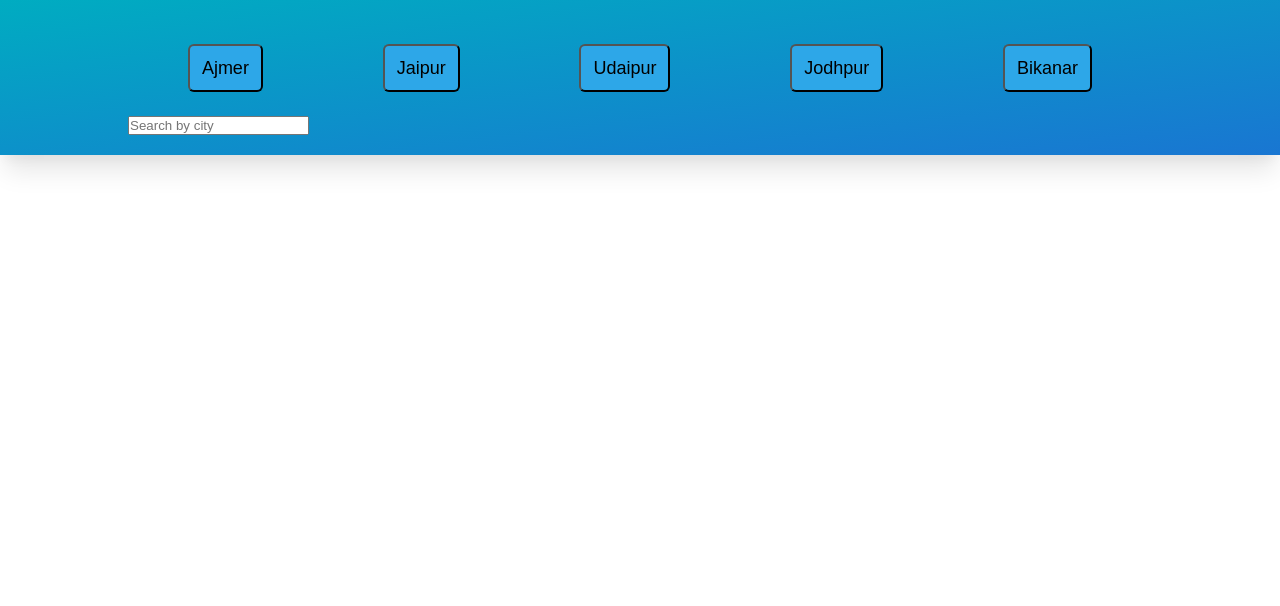
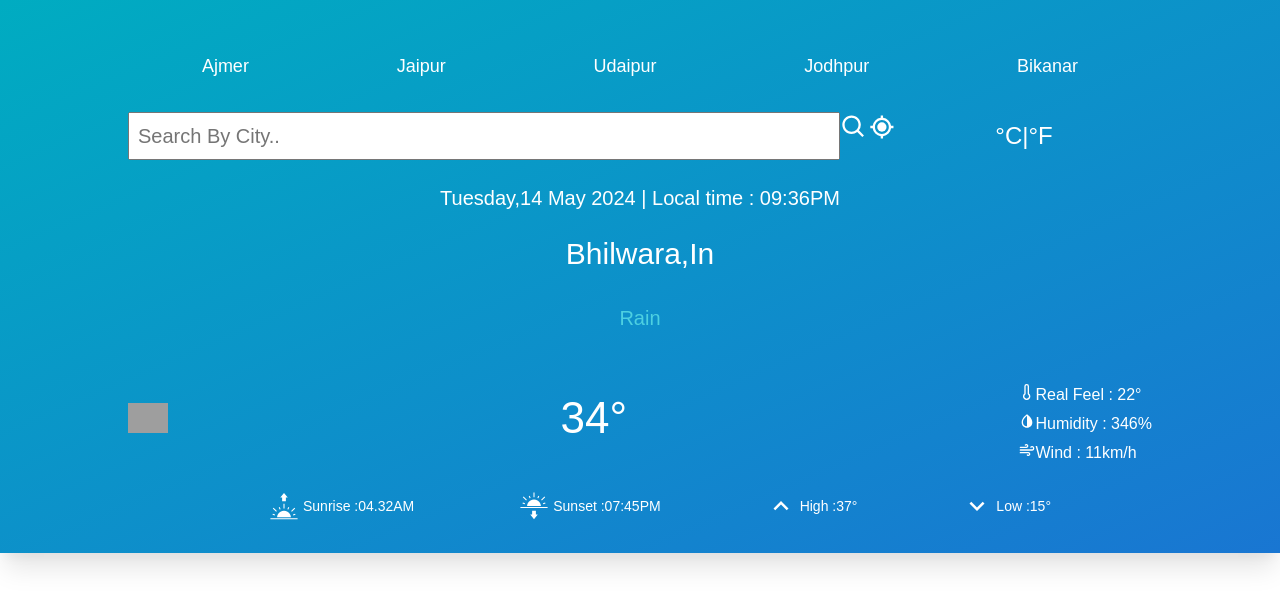
Before and after one commit to SurbhiSharma178/Weather_App, a React (Create React App) app: page / in a window 1280 px wide. Shown: the top 606 px of the page. Built offline with nearby package versions, Linux system fonts and the light colour scheme; grey boxes are pictures that could not be loaded.

Commit message:
Modified

```diff
--- a/src/App.css
+++ b/src/App.css
@@ -7,10 +7,8 @@
   padding-bottom: 1.25rem;
   padding-left: 8rem;
   padding-right: 8rem;
-  /* margin-top: 1rem;  */
   background-image: linear-gradient(to bottom right, #00ACC1,#1976D2);
   background-color: #1D4ED8;
-  /* max-width: 1024px;  */
   color: #fff;
   box-shadow: 0 20px 25px -5px #0000001a, 0 10px 10px -5px #0000000a;
 }
--- a/src/App.js
+++ b/src/App.js
@@ -1,14 +1,18 @@
 import React from 'react'
 import TodayData from './components/TodayData'
-import OtherDays from './components/OtherDays'
+import Inputs from './components/Inputs';
 import './App.css';
+import TimeAndLocation from './components/TimeAndLocation';
+import TemoAndDetails from './components/TemoAndDetails';
 
 const App = () => {
   return (
     <>
     <div className="outer-box">
     <TodayData/>
-    <OtherDays/>
+    <Inputs/>
+    <TimeAndLocation/>
+    <TemoAndDetails/>
     </div>
     </>
   )
--- /dev/null
+++ b/src/components/Inputs.js
@@ -0,0 +1,25 @@
+import React from 'react'
+import './weather.css'
+import {BiSearch, BiCurrentLocation} from "react-icons/bi"
+
+const Inputs = () => {
+  return (
+    <>
+    <div className="secondNavbar">
+    <div className="searchBar">
+      <input type="text" placeholder='Search by city..'/>
+      <BiSearch size={30} style={{cursor:'pointer',transition:'ease-out' ,}}/>
+      <BiCurrentLocation size={30} style={{cursor:'pointer',transition:'ease-out' ,}}/>
+    </div>
+    <div className="degreeChanger">
+      <button>°C </button> <p>|</p>
+      <button>°F</button>
+    </div>
+    </div>
+
+    </>
+
+  )
+}
+
+export default Inputs
--- /dev/null
+++ b/src/components/TemoAndDetails.js
@@ -0,0 +1,94 @@
+import React from 'react'
+import "./weather.css"
+import {FiThermometer} from "react-icons/fi";
+import { BiSolidDropletHalf } from 'react-icons/bi';
+import { FiWind } from 'react-icons/fi';
+import {GiSunrise , GiSunset} from "react-icons/gi"
+import {MdKeyboardArrowUp , MdKeyboardArrowDown} from "react-icons/md"
+
+const TemoAndDetails = () => {
+
+  const verticalDetail=[
+    {
+      id:1,
+      Icon:FiThermometer,
+      title:"Real Feel",
+      value:"22°"
+    },
+    {
+      id:2,
+      Icon: BiSolidDropletHalf,
+      title:"Humidity",
+      value:"346%"
+    },
+    {
+      id:3,
+      Icon:FiWind,
+      title:"Wind",
+      value:"11km/h"
+    },
+  ];
+
+  const horizontalDetails=[
+    {
+      id:1,
+      Icon:GiSunrise,
+      title:"Sunrise",
+      value:"04.32AM"
+    },
+    {
+      id:2,
+      Icon: GiSunset,
+      title:"Sunset",
+      value:"07:45PM"
+    },
+    {
+      id:3,
+      Icon:MdKeyboardArrowUp,
+      title:"High",
+      value:"37°"
+    },
+    {
+      id:4,
+      Icon:MdKeyboardArrowDown,
+      title:"Low",
+      value:"15°"
+    },
+  ];
+
+  return (
+    <>
+      <div className="currentWeather">
+        <p>Rain</p>
+      </div>
+      <div className='weatherdetail'>
+        <img  style={{width:40}}src="http://openweathermap.org/img/wn/01d@2x.png" alt="weather icon"  />
+        <p style={{fontWeight:500, fontSize:"2.75rem"}}>34°</p>
+
+        <div className="verticalDetails">
+          {
+            verticalDetail.map(({id,Icon,title ,value})=>{
+              return <div key={id} className='detail'><Icon style={{size:18,marginRght:"0.25rem" }}/>{`${title} :`} <span>{value}</span></div>
+
+            })
+          }
+        </div>
+      </div>
+
+      <div className="horizonatalDetail">
+          {
+            horizontalDetails.map(({id,Icon,title,value})=>{
+              return <div key={id} className='horizontalIcon'>
+              <Icon size={30}/>
+              <p style={{marginLeft:"0.25rem",fontWeight:300}}> {`${title} :`}
+                <span>{value}</span>
+                </p>
+              </div>
+            })
+          }
+        </div>
+    </>
+  )
+}
+
+export default TemoAndDetails
--- /dev/null
+++ b/src/components/TimeAndLocation.js
@@ -0,0 +1,17 @@
+import React from 'react'
+import './weather.css'
+
+const TimeAndLocation = () => {
+  return (
+    <>
+      <div className="timeAndLocation">
+      <p style={{fontSize: "1.25rem",lineHeight: "1.75rem",fontWeight: 200 }}>Tuesday,14 May 2024 | Local time : 09:36PM</p>
+    </div>
+    <div className="address">
+      <p style={{fontSize:"1.875rem",lineHeight:"2.25rem",fontWeight:500}}>Bhilwara,In</p>
+    </div>
+    </>
+  )
+}
+
+export default TimeAndLocation
--- a/src/components/TodayData.js
+++ b/src/components/TodayData.js
@@ -2,17 +2,43 @@ import React from 'react'
 import './weather.css';
 
 const TodayData = () => {
+
+  const cities =[
+    {
+      id:1,
+      name:'Ajmer',
+    },
+    {
+      id:2,
+      name:'Jaipur',
+    },
+    {
+      id:3,
+      name:'Udaipur',
+    },
+    {
+      id:2,
+      name:'Jodhpur',
+    },
+    {
+      id:2,
+      name:'Bikanar',
+    }
+  ]
+
+
   return (
     <>
     <div className="upper-box">
+
       <div className="nav">
-        <button>Ajmer</button>
-        <button> Jaipur</button>
-        <button>Udaipur</button>
-        <button>Jodhpur</button>
-        <button>Bikanar</button>
+      {
+
+        cities.map((city)=>{
+            return <button>{city.name}</button>
+        })
+      }
       </div>
-      <input type="text" placeholder='Search by city'/>
 
       </div>
 
--- a/src/components/weather.css
+++ b/src/components/weather.css
@@ -14,14 +14,141 @@ align-items: center;
 }
 .nav button{
 padding: 0.5rem 0.75rem 0.5rem 0.75rem;
-transition: ease-in;
+border: none;
 font-size: 1.125rem;
 line-height: 1.75rem;
 font-weight: 500;
+background: transparent;
+color: #fff;
+}
+
+.nav button:hover{
+padding: 0.5rem 0.75rem 0.5rem 0.75rem ;
+background-color: #5b749c;
 border-radius: 0.375rem;
-background-color: #2da7e8;
+transition: ease-in;
+}
 
-:hover {
-  background-color: #374151;
-  }
+.secondNavbar{
+  display: flex;
+  flex-direction: row;
+ margin-top: 1.5rem;
+ margin-bottom: 1.5rem;
+ justify-content: center;
+ align-items: center;
 }
+
+.searchBar{
+ display: flex;
+ flex-direction: row;
+width: 75%;
+justify-content: center;
+/* margin-left: 1rem;  */
+}
+.searchBar input{
+  padding: 0.5rem;
+  color: #6B7280;
+  font-size: 1.25rem;
+  line-height: 1.75rem;
+  font-weight: 300;
+  text-transform: capitalize;
+  width: 100%;
+  /* box-shadow: 0 20px 25px -5px #0000001a, 0 10px 10px -5px #0000000a;  */
+}
+.searchBar input:focus{
+  outline: none;
+}
+
+.secondNavbar .degreeChanger{
+display: flex;
+flex-direction: row;
+width: 25%;
+align-items: center;
+justify-content: center;
+font-weight: 500;
+font-size: 1.5rem;
+line-height: 2rem;
+}
+
+.secondNavbar .degreeChanger button{
+transition: ease-out;
+font-size: 1.5rem;
+line-height: 2rem;
+font-weight: 500;
+background: transparent;
+border: none;
+color: #fff;
+}
+
+.timeAndLocation{
+  display: flex;
+  align-items: center;
+  justify-content: center;
+  margin-top: 1.5rem;
+ margin-bottom: 1.5rem;
+
+}
+
+.address{
+  display: flex;
+  align-items: center;
+  justify-content: center;
+  margin-top: 0.50rem;
+  margin-bottom: 0.50rem;
+}
+
+.currentWeather{
+  display: flex;
+  align-items: center;
+  justify-content: center;
+  padding-top: 1.5rem;
+padding-bottom: 1.5rem;
+font-size: 1.25rem;
+line-height: 1.75rem;
+color: #4DD0E1;
+}
+
+.weatherdetail{
+  display: flex;
+  flex-direction: row;
+  align-items: center;
+  justify-content: space-between;
+  padding-top: 0.75rem;
+  padding-bottom: 0.75rem;
+}
+
+.verticalDetails{
+  display: flex;
+  flex-direction: column;
+  margin-top: 0.75rem;
+align-items: flex-start;
+}
+.verticalDetails .detail{
+  font-size: 1rem;
+line-height: 1.25rem;
+font-weight: 300;
+align-items: center;
+justify-content: center;
+margin-top: 0.25rem;
+margin-bottom: 0.25rem;
+
+}
+
+.horizonatalDetail{
+  display: flex;
+  flex-direction: row;
+  align-items: center;
+  justify-content: space-evenly;
+  padding-top: 0.75rem;
+  padding-bottom: 0.75rem;
+  margin-left: 2.5rem;
+  font-size: 0.875rem;
+  line-height: 1.25rem;
+}
+.horizonatalDetail .horizontalIcon{
+  display: flex;
+  flex-direction: row;
+  align-items: center;
+  margin-right:0.25rem;
+  margin-left:0.25rem;
+}
```
Also changed, not shown: src/components/OtherDays.js (deleted, +0 -11 lines).
